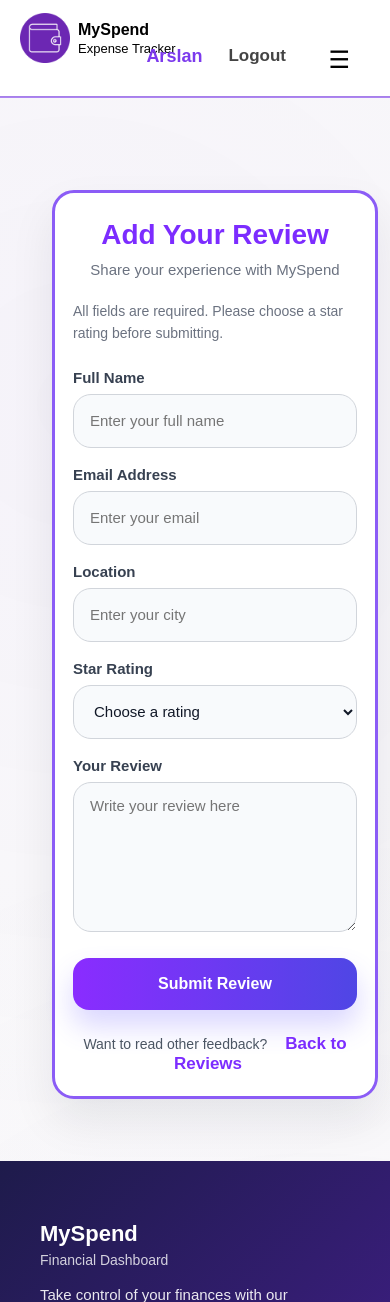
After one commit to Arslanhassan8888/MySpend---A-Personal-Expense-Managment-App, a Flask app: page /add-review in a window 390 px wide. The commit adds this page. Shown: the top 1302 px of the page. Run offline with Flask 3, Linux system fonts and the light colour scheme; a user stored in the database is signed in; data comes from the database, SQL or seed files in the repository; both versions use the stored data as it was after the commit.

Commit message:
Implement add-review route with login protection and duplicate review check
Implement add review page with semantic form structure, dedicated styling

```diff
--- a/tracker/routes.py
+++ b/tracker/routes.py
@@ -967,13 +967,32 @@ def reviews():
     # Show the Reviews page
     return render_template("reviews.html", reviews=reviews)
 
-# Route for the add review page, which allows logged-in users to submit their own reviews and testimonials about the MySpend app. This page is only accessible to users who are logged in, and if a user tries to access it without being logged in, they will be redirected to the login page. The route simply renders the add_review.html template, which contains the form for submitting a review.
-# This page encourages users to share their feedback and experiences with MySpend, helping to build a community of users and provide valuable insights for potential new users.
+# The add_review route allows logged-in users to submit their reviews about the MySpend app. When a user tries to access this page, the route first checks if they are logged in by verifying if "user_id" exists in the session. If the user is not logged in, they are redirected to the login page with a flash message prompting them to log in to leave a review. If the user is logged in, the route then connects to the database and checks if the user has already submitted a review by querying the reviews table for any existing review associated with their user_id. If an existing review is found, the user is redirected back to the reviews page with a flash message indicating that they have already submitted a review. If no existing review is found, the route renders the add_review.html template, allowing the user to fill out and submit their review for MySpend.
+# This functionality ensures that each user can only submit one review, preventing duplicate reviews and encouraging users to provide thoughtful feedback about their experience with the app. It also maintains the integrity of the reviews section by ensuring that the feedback is genuine and not spammed with multiple entries from the same user.
 @main.route("/add-review", methods=["GET"])
 def add_review():
 
-    # Only logged-in users can access
+    # Only logged-in users can access this page
     if "user_id" not in session:
+        flash("Please log in to leave a review.", "error")
         return redirect(url_for("main.login"))
 
+    # Connect to the database
+    conn = get_db_connection()
+    cursor = conn.cursor()
+
+    # Check whether this user has already submitted a review
+    existing_review = cursor.execute(
+        "SELECT review_id FROM reviews WHERE user_id = ?",
+        (session["user_id"],)
+    ).fetchone()
+
+    conn.close()
+
+    # If the user already has a review, send them back
+    if existing_review:
+        flash("You have already submitted a review.", "error")
+        return redirect(url_for("main.reviews"))
+
+    # Show the add review page
     return render_template("add_review.html")
--- /dev/null
+++ b/tracker/static/css/add_review.css
@@ -0,0 +1,306 @@
+/* =========================
+   ADD REVIEW PAGE
+========================= */
+
+header .nav-left,
+header .nav-left section,
+header .nav-right {
+    position: relative;
+    z-index: 1;
+    margin-bottom: 20px;
+}
+
+
+.add-review-page {
+    width: 100%;
+}
+
+.add-review-shell {
+    max-width: 720px;
+    margin: 0 auto;
+    padding: 36px 20px 48px;
+}
+
+.add-review-card {
+    background: #ffffff;
+    border: 3px solid #8b5cf6;
+    border-radius: 28px;
+    padding: 36px 34px 30px;
+    box-shadow: 0 22px 45px rgba(15, 23, 42, 0.08);
+    margin-top: -50px;
+}
+
+.add-review-intro {
+    text-align: center;
+    margin-bottom: 28px;
+}
+
+.add-review-intro h1 {
+    margin: 0;
+    font-size: 36px;
+    font-weight: 800;
+    color: #7c2cff;
+}
+
+.add-review-intro p {
+    margin: 14px 0 0;
+    font-size: 18px;
+    color: #6b7280;
+}
+
+.add-review-help-text {
+    margin: 0 0 6px;
+    font-size: 14px;
+    line-height: 1.6;
+    color: #6b7280;
+}
+
+.add-review-form {
+    display: flex;
+    flex-direction: column;
+    gap: 22px;
+}
+
+.add-review-field label {
+    display: block;
+    margin-bottom: 10px;
+    font-size: 16px;
+    font-weight: 700;
+    color: #374151;
+}
+
+.add-review-field input,
+.add-review-field select,
+.add-review-field textarea {
+    width: 100%;
+    box-sizing: border-box;
+    border: 1px solid #d1d5db;
+    background: #f8fafc;
+    border-radius: 18px;
+    font-size: 16px;
+    color: #111827;
+    outline: none;
+    font-family: Arial, sans-serif;
+}
+
+.add-review-field input,
+.add-review-field select {
+    min-height: 58px;
+    padding: 0 16px;
+}
+
+.add-review-field textarea {
+    min-height: 150px;
+    padding: 14px 16px;
+    resize: vertical;
+}
+
+.add-review-field input:focus,
+.add-review-field select:focus,
+.add-review-field textarea:focus {
+    border-color: #7c2cff;
+    box-shadow: 0 0 0 4px rgba(124, 44, 255, 0.08);
+}
+
+.add-review-submit {
+    margin-top: 4px;
+    min-height: 58px;
+    border: none;
+    border-radius: 18px;
+    background: linear-gradient(90deg, #8a2cff, #4f46e5);
+    color: #ffffff;
+    font-size: 18px;
+    font-weight: 800;
+    cursor: pointer;
+    box-shadow: 0 16px 28px rgba(99, 82, 255, 0.24);
+    transition: transform 0.2s ease, box-shadow 0.2s ease;
+}
+
+.add-review-submit:hover {
+    transform: translateY(-1px);
+    box-shadow: 0 18px 30px rgba(99, 82, 255, 0.28);
+}
+
+.add-review-message {
+    margin: 0 0 18px;
+    padding: 14px 16px;
+    border-radius: 14px;
+    font-size: 15px;
+    font-weight: 600;
+}
+
+.add-review-message-success {
+    background: #ecfdf5;
+    color: #15803d;
+    border: 1px solid #bbf7d0;
+}
+
+.add-review-message-error {
+    background: #fef2f2;
+    color: #b91c1c;
+    border: 1px solid #fecaca;
+}
+
+.add-review-footer-note {
+    margin-top: 24px;
+    text-align: center;
+}
+
+.add-review-footer-note p {
+    margin: 0;
+    font-size: 16px;
+    color: #4b5563;
+}
+
+.add-review-footer-note a {
+    color: #7c2cff;
+    font-weight: 800;
+    text-decoration: none;
+}
+
+.add-review-footer-note a:hover {
+    text-decoration: underline;
+}
+
+/* =========================
+   TABLET
+========================= */
+@media (max-width: 900px) {
+    .add-review-shell {
+        max-width: 620px;
+        padding: 28px 18px 40px;
+    }
+
+    .add-review-card {
+        padding: 32px 26px 28px;
+    }
+
+    .add-review-intro h1 {
+        font-size: 32px;
+    }
+
+    .add-review-intro p {
+        font-size: 17px;
+    }
+}
+
+/* =========================
+   MOBILE
+========================= */
+@media (max-width: 600px) {
+    .add-review-shell {
+        padding: 20px 12px 32px;
+    }
+
+    .add-review-card {
+        border-radius: 22px;
+        padding: 26px 18px 22px;
+    }
+
+    .add-review-intro {
+        margin-bottom: 22px;
+    }
+
+    .add-review-intro h1 {
+        font-size: 28px;
+    }
+
+    .add-review-intro p {
+        margin-top: 10px;
+        font-size: 15px;
+    }
+
+    .add-review-form {
+        gap: 18px;
+    }
+
+    .add-review-field label {
+        font-size: 15px;
+        margin-bottom: 8px;
+    }
+
+    .add-review-field input,
+    .add-review-field select {
+        min-height: 54px;
+        font-size: 15px;
+    }
+
+    .add-review-field textarea {
+        font-size: 15px;
+    }
+
+    .add-review-submit {
+        min-height: 52px;
+        font-size: 16px;
+        border-radius: 16px;
+    }
+
+    .add-review-footer-note p,
+    .add-review-message,
+    .add-review-help-text {
+        font-size: 14px;
+    }
+}
+
+@media (max-width: 768px) {
+    nav {
+        display: flex;
+        align-items: flex-start;
+        justify-content: space-between;
+        padding: 0 20px;
+        position: relative;
+    }
+
+    .nav-left {
+        display: flex;
+        align-items: center;
+        gap: 8px;
+    }
+
+    .nav-left img {
+        width: 50px;
+    }
+
+    .nav-left section {
+        margin-bottom: 0;
+    }
+
+    .nav-right {
+        display: flex;
+        align-items: center;
+        gap: 12px;
+        margin-top: 0;
+        margin-bottom: 0;
+        position: absolute;
+        right: 58px;
+        top: 28px;
+        transform: none;
+        margin-top: 10px;
+        margin-right: 12px;
+    }
+
+    .user {
+        font-size: 18px;
+    }
+
+    #menu-toggle {
+        display: block;
+        font-size: 24px;
+        cursor: pointer;
+        background: none;
+        border: none;
+        padding: 0;
+        margin: 0;
+        position: absolute;
+        right: 20px;
+        top: 22px;
+        line-height: 1;
+        margin-top: 26px;
+        margin-right: 20px;
+    }
+
+    .tagline {
+        margin-top: -20px;
+        font-size: 13px;
+    }
+}
--- a/tracker/static/css/dashboard.css
+++ b/tracker/static/css/dashboard.css
@@ -1,3 +1,5 @@
+
+
 /* =========================
    HERO SECTION
 ========================= */
--- /dev/null
+++ b/tracker/templates/add_review.html
@@ -0,0 +1,136 @@
+{% extends "base.html" %}
+
+{% block title %}Add Review{% endblock %}
+
+{% block css %}
+<link rel="stylesheet" href="{{ url_for('static', filename='css/add_review.css') }}">
+{% endblock %}
+
+{% block content %}
+<main class="add-review-page">
+    <section class="add-review-shell" aria-labelledby="add-review-title">
+        <article class="add-review-card">
+
+            <section class="add-review-intro">
+                <h1 id="add-review-title">Add Your Review</h1>
+                <p>Share your experience with MySpend</p>
+            </section>
+
+            {% if error %}
+            <p class="add-review-message add-review-message-error" role="alert">
+                {{ error }}
+            </p>
+            {% endif %}
+
+            {% if success %}
+            <p class="add-review-message add-review-message-success" role="status">
+                {{ success }}
+            </p>
+            {% endif %}
+
+            {% with messages = get_flashed_messages(with_categories=true) %}
+                {% if messages %}
+                    {% for category, message in messages %}
+                        {% if category == "success" %}
+            <p class="add-review-message add-review-message-success" role="status">
+                {{ message }}
+            </p>
+                        {% elif category == "error" %}
+            <p class="add-review-message add-review-message-error" role="alert">
+                {{ message }}
+            </p>
+                        {% endif %}
+                    {% endfor %}
+                {% endif %}
+            {% endwith %}
+
+            <form
+                method="POST"
+                action="{{ url_for('main.add_review') }}"
+                class="add-review-form"
+                novalidate
+                aria-describedby="add-review-help"
+            >
+                <input type="hidden" name="csrf_token" value="{{ csrf_token() }}">
+
+                <p id="add-review-help" class="add-review-help-text">
+                    All fields are required. Please choose a star rating before submitting.
+                </p>
+
+                <section class="add-review-field">
+                    <label for="reviewer_name">Full Name</label>
+                    <input
+                        id="reviewer_name"
+                        name="reviewer_name"
+                        type="text"
+                        required
+                        autocomplete="name"
+                        placeholder="Enter your full name"
+                        value="{{ entered_name or '' }}"
+                    >
+                </section>
+
+                <section class="add-review-field">
+                    <label for="reviewer_email">Email Address</label>
+                    <input
+                        id="reviewer_email"
+                        name="reviewer_email"
+                        type="email"
+                        required
+                        autocomplete="email"
+                        placeholder="Enter your email"
+                        value="{{ entered_email or '' }}"
+                    >
+                </section>
+
+                <section class="add-review-field">
+                    <label for="location">Location</label>
+                    <input
+                        id="location"
+                        name="location"
+                        type="text"
+                        required
+                        placeholder="Enter your city"
+                        value="{{ entered_location or '' }}"
+                    >
+                </section>
+
+                <section class="add-review-field">
+                    <label for="rating">Star Rating</label>
+                    <select id="rating" name="rating" required>
+                        <option value="">Choose a rating</option>
+                        <option value="5" {% if entered_rating == "5" %}selected{% endif %}>5 Stars</option>
+                        <option value="4" {% if entered_rating == "4" %}selected{% endif %}>4 Stars</option>
+                        <option value="3" {% if entered_rating == "3" %}selected{% endif %}>3 Stars</option>
+                        <option value="2" {% if entered_rating == "2" %}selected{% endif %}>2 Stars</option>
+                        <option value="1" {% if entered_rating == "1" %}selected{% endif %}>1 Star</option>
+                    </select>
+                </section>
+
+                <section class="add-review-field">
+                    <label for="review_text">Your Review</label>
+                    <textarea
+                        id="review_text"
+                        name="review_text"
+                        rows="6"
+                        required
+                        placeholder="Write your review here"
+                    >{{ entered_review_text or '' }}</textarea>
+                </section>
+
+                <button type="submit" class="add-review-submit">
+                    Submit Review
+                </button>
+            </form>
+
+            <section class="add-review-footer-note" aria-label="Navigation back to reviews">
+                <p>
+                    Want to read other feedback?
+                    <a href="{{ url_for('main.reviews') }}">Back to Reviews</a>
+                </p>
+            </section>
+
+        </article>
+    </section>
+</main>
+{% endblock %}
--- a/tracker/templates/reviews.html
+++ b/tracker/templates/reviews.html
@@ -18,7 +18,7 @@
     </section>
 
     <section class="reviews-action" aria-label="Review page action">
-        <a href="#" class="reviews-add-button">Add Review</a>
+        <a href="{{ url_for('main.add_review') }}" class="reviews-add-button">Add Review</a>
     </section>
 
     <!-- Reviews Grid -->
```
Also changed, not shown: tracker/static/css/about.css (+73 -1 lines), tracker/static/css/index.css (+6 -6 lines), tracker/static/css/reviews.css (+79 -6 lines), myspend.db.
